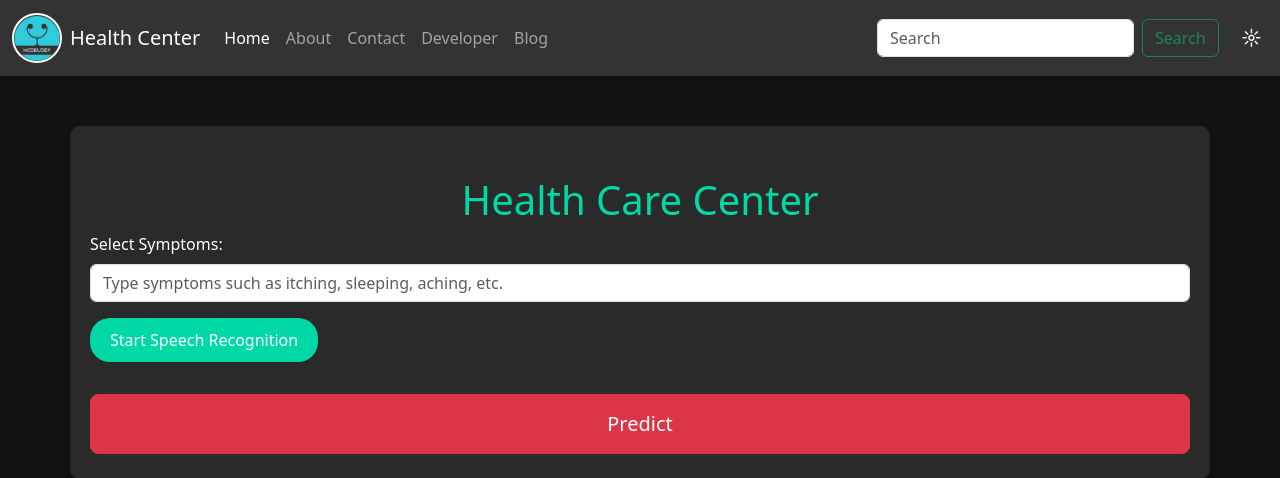
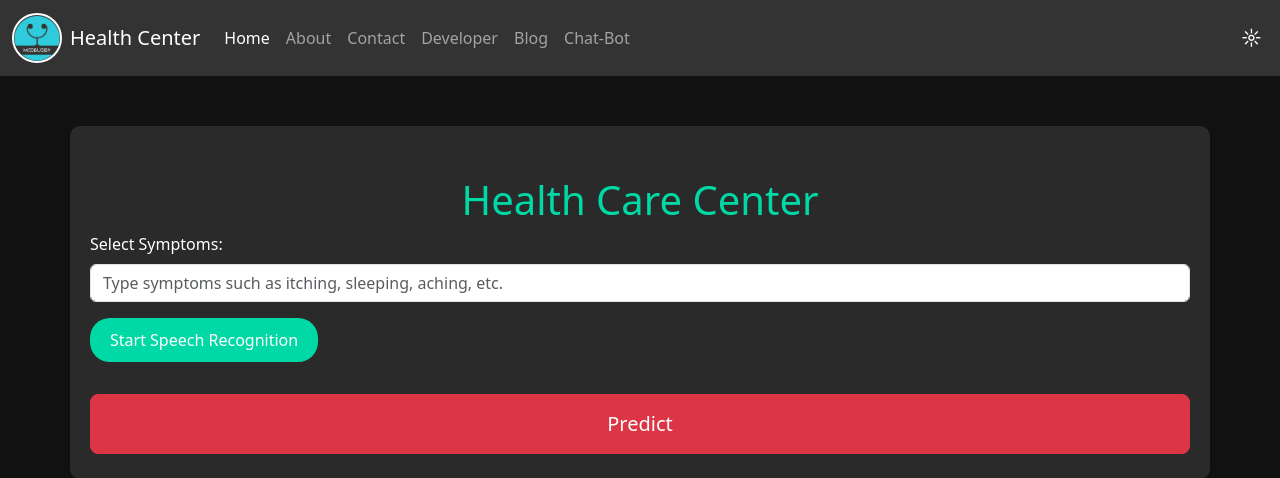
Before and after one commit to 7Rajverma/Drug-recommendation-model-, a Flask app: page / in a window 1280 px wide. Shown: the top 478 px of the page. Run offline with Flask 3, Linux system fonts and the light colour scheme; parts of the project's set-up code (start-up, migrations or seed data) failed here and were passed over.

Commit message:
Update index.html

```diff
--- a/templates/index.html
+++ b/templates/index.html
@@ -189,11 +189,10 @@
             <li class="nav-item">
               <a class="nav-link" href="/blog">Blog</a>
             </li>
+             <li class="nav-item">
+              <a class="nav-link" href="/Chat-Bot">Chat-Bot</a>
+            </li>
           </ul>
-        <form class="d-flex" role="search">
-          <input class="form-control me-2" type="search" placeholder="Search" aria-label="Search">
-          <button class="btn btn-outline-success" type="submit">Search</button>
-        </form>
           <button id="modeToggle" class="btn-toggle ms-3" title="Toggle Day/Night Mode">&#9788;</button>
         </div>
       </div>
```
Lines whose indentation alone changed are shown as unchanged.
